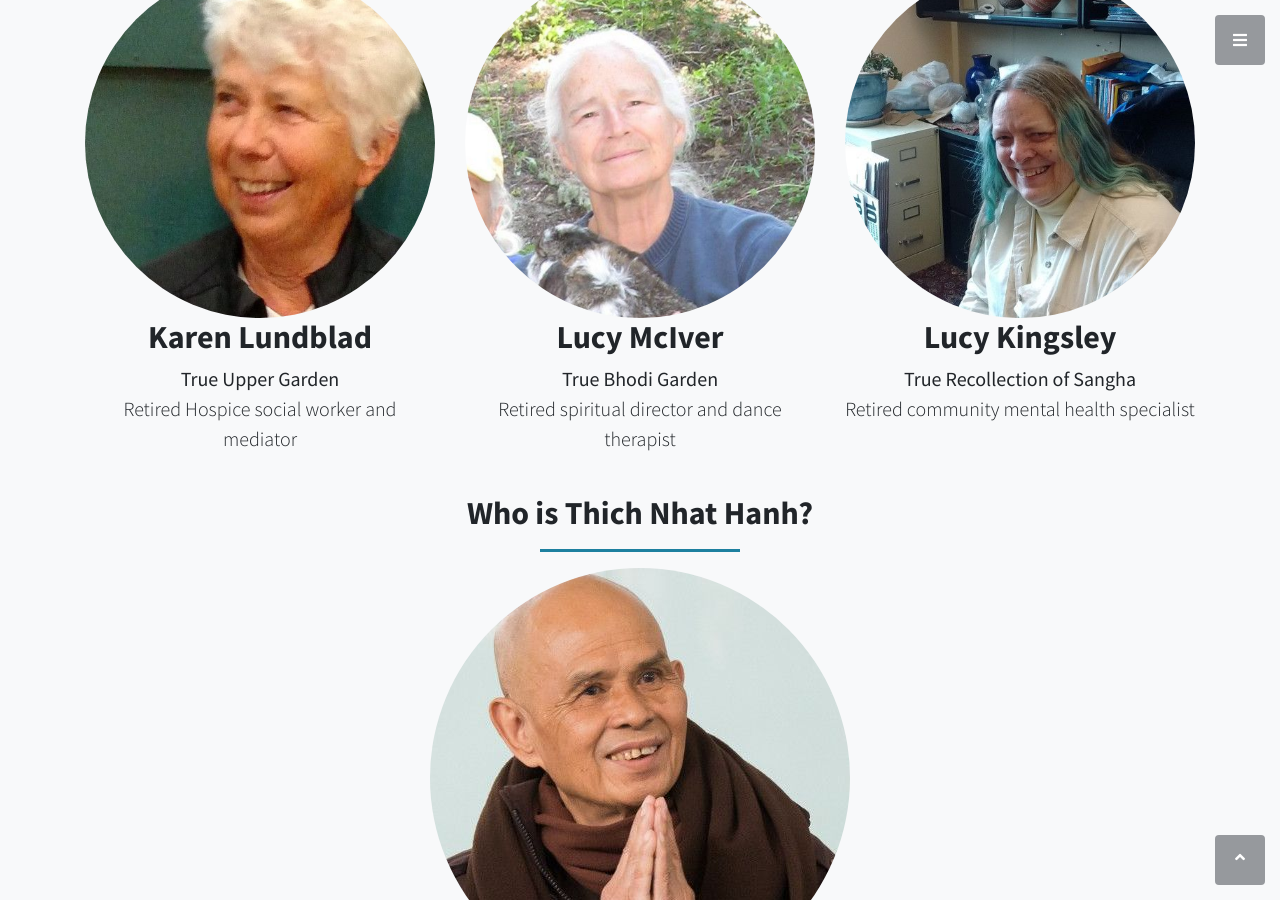
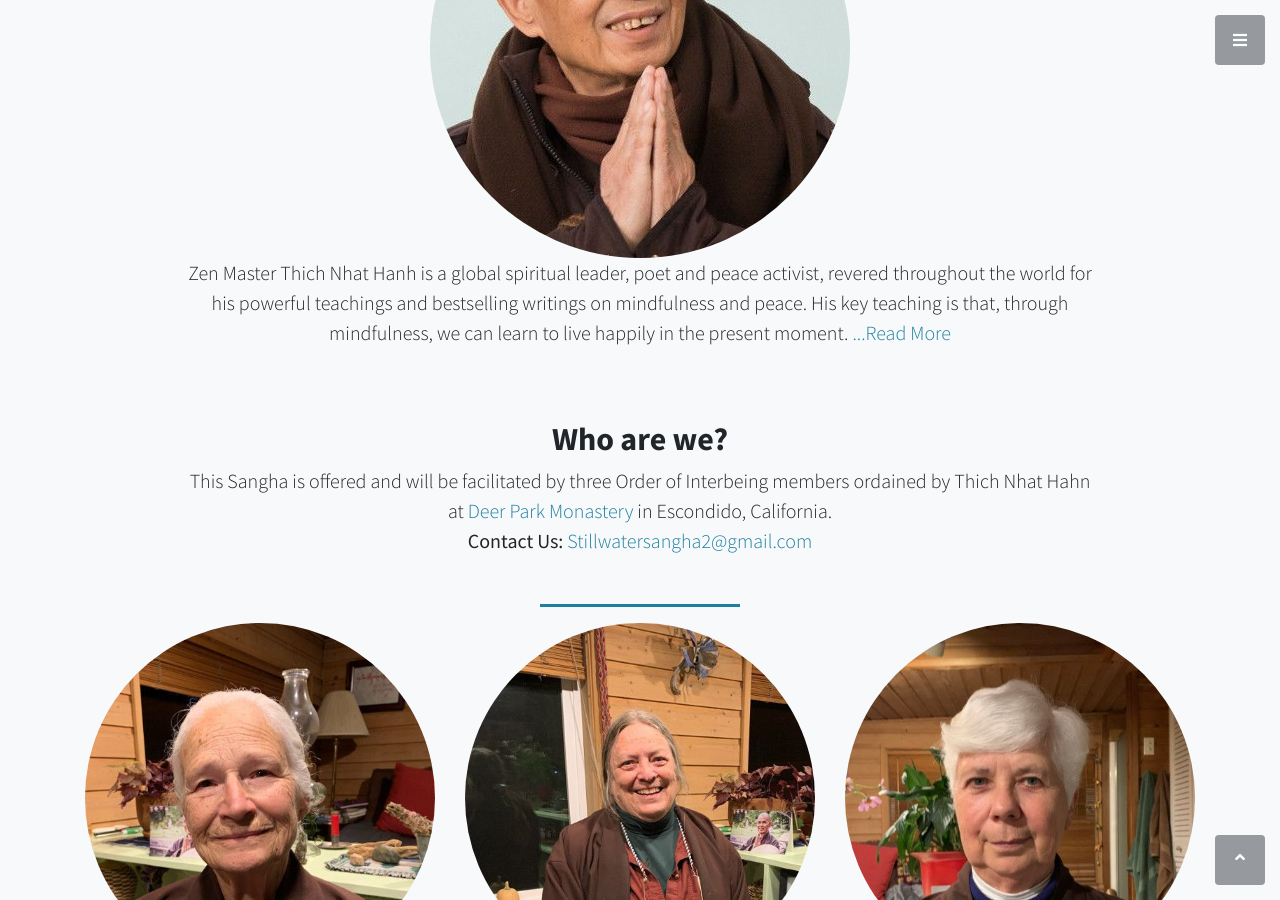
Before and after one commit to MROIS/eugene.mindful.community, a Jekyll site: the page built from index.html, in a window 1280 px wide and 900 px high, scrolled down 2302 px. Built offline with Jekyll 4.4.1, drawn with Linux system fonts in a browser that asks for light colours; some of the changed text lies outside the part shown.

Commit message:
new images, modified layout

```diff
--- a/_config.yml
+++ b/_config.yml
@@ -8,7 +8,7 @@
 # Site settings
 title: Still Water Sangha | Eugene Oregon
 email: peter@mindful.community
-description: "Still Water Sangha is a Buddhist meditation group in the Zen tradition of Thich Nhat Hanh located in Eugene Oregon."
+description: "Still Water Sangha Eugene is a Buddhist meditation group in the Zen tradition of Thich Nhat Hanh located in Eugene Oregon."
 baseurl: "" # the subpath of your site, e.g. /blog
 url: "eugene.mindful.community" # the base hostname & protocol for your site
 
--- a/_includes/header.html
+++ b/_includes/header.html
@@ -1,9 +1,9 @@
 <!-- Header -->
 <header class="masthead d-flex">
   <div class="container text-center my-auto">
-    <h1 class="mb-1 text-white">Still Water Sangha</h1>
+    <h1 class="mb-1 text-white">Still Water Sangha Eugene</h1>
     <h3 class="mb-5 text-white">
-      <em>Buddhist meditation group in the tradition of Thich Nhat Hanh</em>
+      <em>Buddhist meditation group in the tradition of Thich Nhat Hanh in Eugene Oregon</em>
     </h3>
     <a class="btn btn-primary btn-xl js-scroll-trigger" href="#what">Find Out More</a>
   </div>
--- a/index.html
+++ b/index.html
@@ -61,6 +61,17 @@
   <div class="container text-center">
     <div class="row">
       <div class="col-lg-10 mx-auto">
+        <h2>Who is Thich Nhat Hanh?</h2>
+        <hr>
+        <img class="img-center img-fluid rounded-circle" src="/img/tnh.jpg" alt="Thich Nhat Hanh">
+        <p class="lead mb-5">Zen Master Thich Nhat Hanh is a global spiritual leader, poet and peace activist, revered throughout the world for his powerful teachings and bestselling writings on mindfulness and peace. His key teaching is that, through mindfulness, we can learn to live happily in the present moment. <a href="http://plumvillage.org/about/thich-nhat-hanh/biography/"> ...Read More</a>
+        </p>
+      </div>
+    </div>
+
+    <div class="row">
+      <div class="col-lg-10 mx-auto">
+        <br>
         <h2>Who are we?</h2>
         <p class="lead mb-5">This Sangha is offered and will be facilitated by three Order of Interbeing members ordained by Thich Nhat Hahn at <a href="https://deerparkmonastery.org/">Deer Park Monastery</a> in Escondido, California.<br><strong>Contact Us:</strong> <a href="mailto:Stillwatersangha2@gmail.com">Stillwatersangha2@gmail.com</a>
         </p>
@@ -69,36 +80,31 @@
     </div>
         <div class="row">
           <div class="col-lg-4">
-          		<img class="img-center img-fluid rounded-circle" src="/img/karenl.jpg" alt="Domyo Burk | Brightway Zen ">
-          		<h2 class="text-center section-heading">Karen Lundblad</h2>
-              <p class="lead text-center"><strong>True Upper Garden</strong><br>Retired Hospice social worker and mediator
-              </p>
-	        </div>
-          <div class="col-lg-4">
-		          <img class="img-center img-fluid rounded-circle" src="/img/lucym.jpg" alt="Bodhi Lama Teacher Carrie Ure | Dzogchen Shri Singha">
+		          <img class="img-center img-fluid rounded-circle" src="/img/lucym.jpg" alt="Lucy McIver | Still Water Sangha Eugene">
           		<h2 class="text-center section-heading">Lucy McIver</h2>
               <p class="lead text-center"><strong>True Bhodi Garden</strong><br>Retired spiritual director and dance therapist
               </p>
-
-	       </div>
+	 </div>
          <div class="col-lg-4">
-             <img class="img-center img-fluid rounded-circle" src="/img/lucyk.jpg" alt="Kathryn Kendall | Buddhist Peace Fellowship">
+             <img class="img-center img-fluid rounded-circle" src="/img/lucyk.jpg" alt="Lucy Kingsley | Still Water Sangha Eugene">
           		<h2 class="text-center section-heading">Lucy Kingsley</h2>
               <p class="lead text-center"><strong>True Recollection of Sangha</strong><br>Retired community mental health specialist
               </p>
         </div>
+        <div class="col-lg-4">
+		<img class="img-center img-fluid rounded-circle" src="/img/karenl.jpg" alt="Karen Lundblad | Still Water Sangha Eugene">
+       		<h2 class="text-center section-heading">Karen Lundblad</h2>
+              <p class="lead text-center"><strong>True Upper Garden</strong><br>Retired Hospice social worker and mediator
+              </p>
+	  </div>
     </div>
     <div class="row">
       <div class="col-lg-10 mx-auto">
         <br>
-        <h2>Who is Thich Nhat Hanh?</h2>
-        <hr>
-        <img class="img-center img-fluid rounded-circle" src="/img/tnh.jpg">
-        <p class="lead mb-5">Zen Master Thich Nhat Hanh is a global spiritual leader, poet and peace activist, revered throughout the world for his powerful teachings and bestselling writings on mindfulness and peace. His key teaching is that, through mindfulness, we can learn to live happily in the present moment. <a href="http://plumvillage.org/about/thich-nhat-hanh/biography/"> ...Read More</a>
-        </p>
-        <a class="btn btn-dark btn-xl js-scroll-trigger" href="#services">What We Offer</a>
+         <a class="btn btn-dark btn-xl js-scroll-trigger" href="#services">What We Offer</a>
       </div>
     </div>
+
   </div>
 </section>
 
@@ -107,7 +113,7 @@
 <section id="when" class="content-section bg-primary text-white">
   <div class="container text-center">
     <h3 class="text-secondary mb-0">Where do we meet?</h3>
-    <h2 class="mb-4">Still Water Sangha meets the second and fourth Saturday mornings<br><br>First Methodist Church <br>1376 Olive St., room 8, <br>10:00 to 11:30 a.m.</h2>
+    <h2 class="mb-4">Still Water Sangha Eugene meets bi-monthly the second and fourth Saturday mornings<br><br>First Methodist Church <br>1376 Olive St., room 8, <br>10:00 to 11:30 a.m.</h2>
   </div>
 </section>
 
```
Also changed, not shown: img/karenl.jpg, img/lucyk.jpg, img/lucym.jpg.
